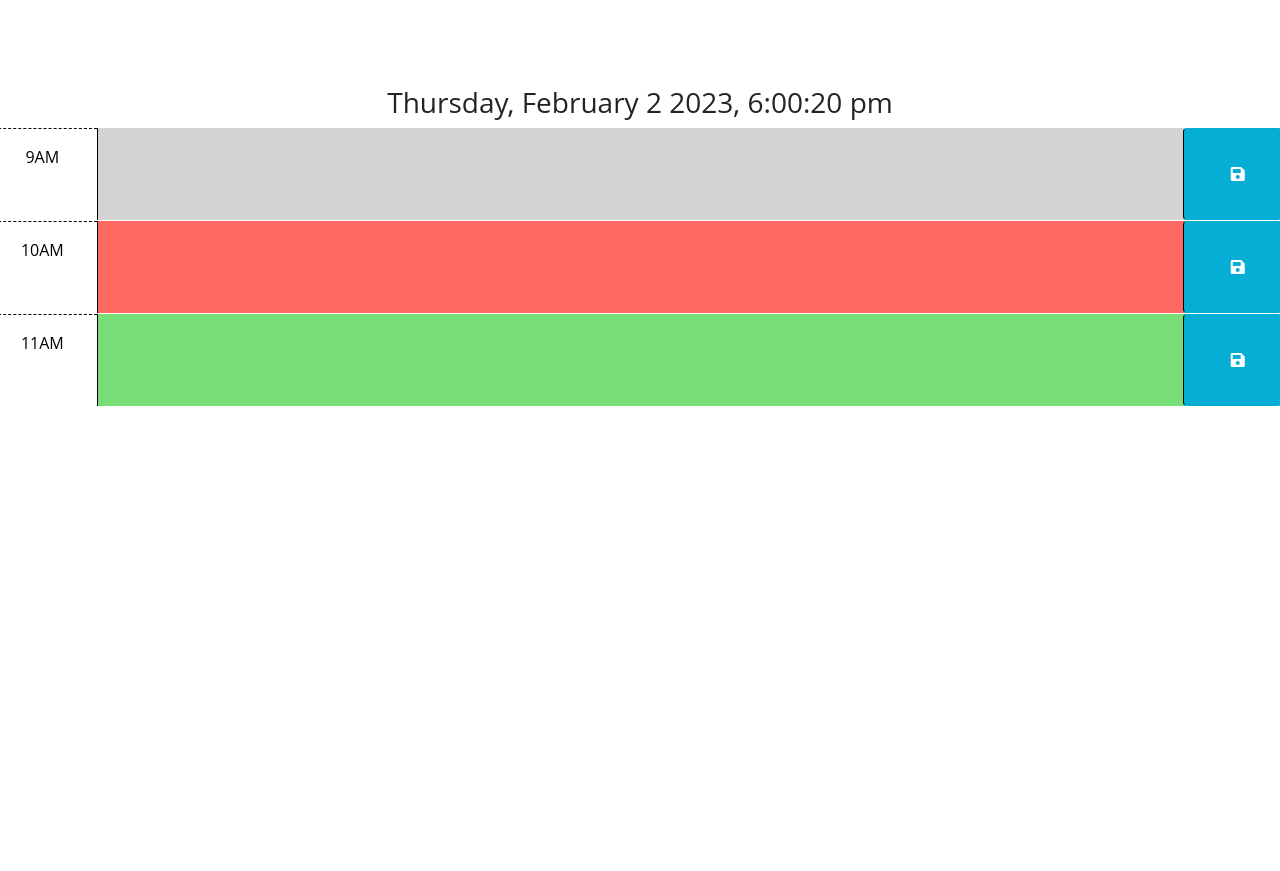
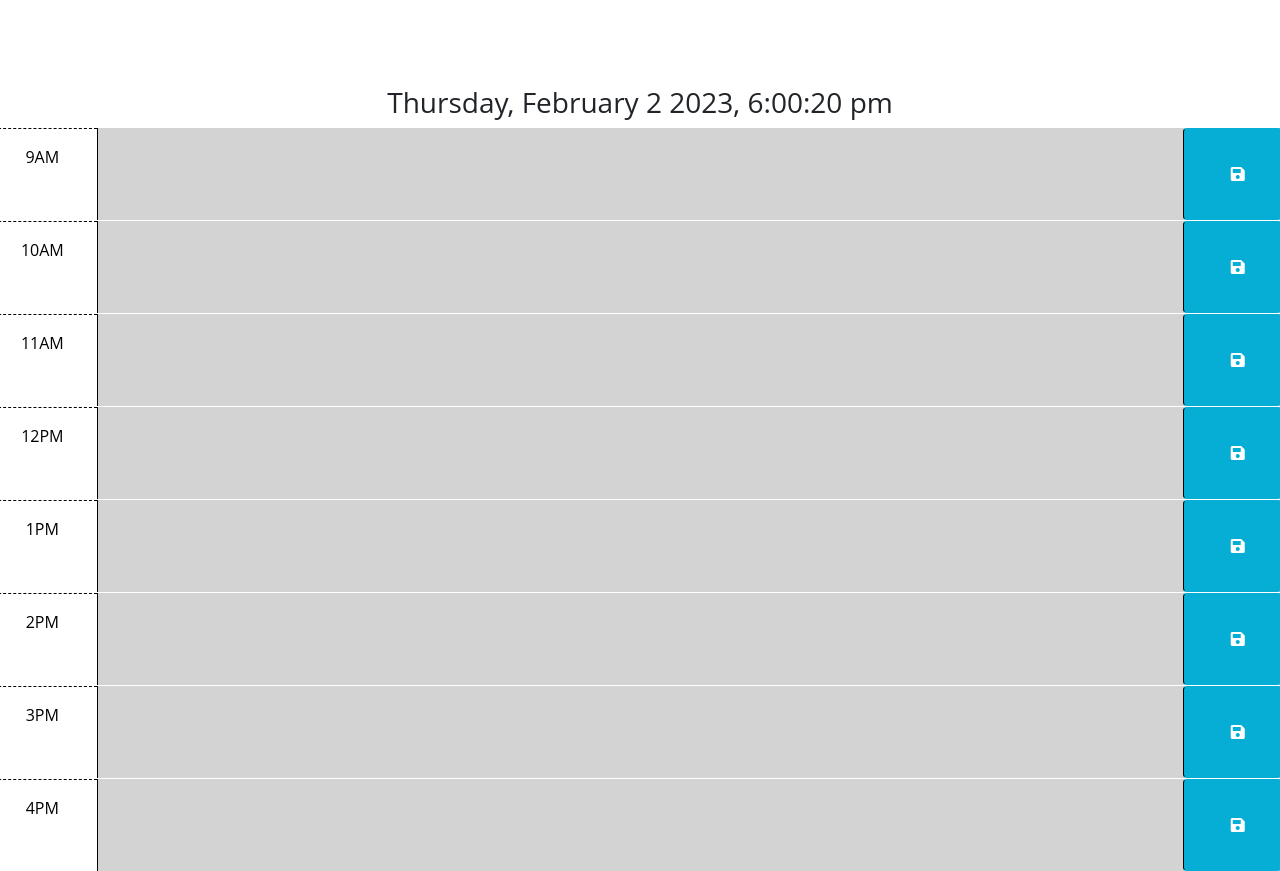
Before and after one commit to 2x997JL/work-day-scheduler, a plain HTML site: page index.html in a window 1280 px wide. Shown: the part 166-1037 px from the top of the page. Before the commit the page ends 800 px from the top, so only its background shows below. Drawn offline with nearby package versions, Linux system fonts and the light colour scheme; files that its build step writes are made by us from their sources.

Commit message:
added js code

```diff
--- a/Assets/script.js
+++ b/Assets/script.js
@@ -1,6 +1,20 @@
 const updateTime = () => {
   const currentTime = dayjs().format('dddd, MMMM D YYYY, h:mm:ss a');
   document.getElementById('current-time').innerHTML = currentTime;
+
+  const currentHour = dayjs().hour();
+  const timeBlocks = document.querySelectorAll('.time-block');
+
+  timeBlocks.forEach(block => {
+    const blockHour = parseInt(block.id, 10);
+    if (blockHour < currentHour) {
+      block.classList.add('past');
+    } else if (blockHour === currentHour) {
+      block.classList.add('present');
+    } else {
+      block.classList.add('future');
+    }
+  });
 };
 
 updateTime();
--- a/index.html
+++ b/index.html
@@ -10,7 +10,7 @@
   <link rel="stylesheet" href="https://use.fontawesome.com/releases/v5.8.1/css/all.css"
     integrity="sha384-50oBUHEmvpQ+1lW4y57PTFmhCaXp0ML5d60M1M7uH2+nqUivzIebhndOJK28anvf" crossorigin="anonymous" />
   <link href="https://fonts.googleapis.com/css2?family=Fira+Sans:wght@400;700&display=swap" rel="stylesheet" />
-  <link rel="stylesheet" href="style.css" />
+  <link rel="stylesheet" href="Assets/style.css" />
   <title>Work Day Scheduler</title>
 </head>
 
@@ -31,8 +31,7 @@
     </div>
   </div>
 
-  <!-- Example of a past time block. The "past" class adds a gray background color. -->
-  <div id="hour-9" class="row time-block past">
+  <div id="9" class="row time-block">
     <div class="col-2 col-md-1 hour text-center py-3">9AM</div>
     <textarea class="col-8 col-md-10 description" rows="3"> </textarea>
     <button class="btn saveBtn col-2 col-md-1" aria-label="save">
@@ -40,8 +39,7 @@
     </button>
   </div>
 
-  <!-- Example of a present time block. The "present" class adds a red background color. -->
-  <div id="hour-10" class="row time-block present">
+  <div id="10" class="row time-block">
     <div class="col-2 col-md-1 hour text-center py-3">10AM</div>
     <textarea class="col-8 col-md-10 description" rows="3"> </textarea>
     <button class="btn saveBtn col-2 col-md-1" aria-label="save">
@@ -49,14 +47,54 @@
     </button>
   </div>
 
-  <!-- Example of a future time block. The "future" class adds a green background color. -->
-  <div id="hour-11" class="row time-block future">
+  <div id="11" class="row time-block">
     <div class="col-2 col-md-1 hour text-center py-3">11AM</div>
     <textarea class="col-8 col-md-10 description" rows="3"> </textarea>
     <button class="btn saveBtn col-2 col-md-1" aria-label="save">
       <i class="fas fa-save" aria-hidden="true"></i>
     </button>
   </div>
+
+  <div id="12" class="row time-block">
+    <div class="col-2 col-md-1 hour text-center py-3">12PM</div>
+    <textarea class="col-8 col-md-10 description" rows="3"> </textarea>
+    <button class="btn saveBtn col-2 col-md-1" aria-label="save">
+      <i class="fas fa-save" aria-hidden="true"></i>
+    </button>
+  </div>
+
+  <div id="13" class="row time-block">
+    <div class="col-2 col-md-1 hour text-center py-3">1PM</div>
+    <textarea class="col-8 col-md-10 description" rows="3"> </textarea>
+    <button class="btn saveBtn col-2 col-md-1" aria-label="save">
+      <i class="fas fa-save" aria-hidden="true"></i>
+    </button>
+  </div>
+
+  <div id="14" class="row time-block">
+    <div class="col-2 col-md-1 hour text-center py-3">2PM</div>
+    <textarea class="col-8 col-md-10 description" rows="3"> </textarea>
+    <button class="btn saveBtn col-2 col-md-1" aria-label="save">
+      <i class="fas fa-save" aria-hidden="true"></i>
+    </button>
+  </div>
+
+  <div id="15" class="row time-block">
+    <div class="col-2 col-md-1 hour text-center py-3">3PM</div>
+    <textarea class="col-8 col-md-10 description" rows="3"> </textarea>
+    <button class="btn saveBtn col-2 col-md-1" aria-label="save">
+      <i class="fas fa-save" aria-hidden="true"></i>
+    </button>
+  </div>
+
+  <div id="16" class="row time-block">
+    <div class="col-2 col-md-1 hour text-center py-3">4PM</div>
+    <textarea class="col-8 col-md-10 description" rows="3"> </textarea>
+    <button class="btn saveBtn col-2 col-md-1" aria-label="save">
+      <i class="fas fa-save" aria-hidden="true"></i>
+    </button>
+  </div>
+
   </div>
 
   <script src="https://cdnjs.cloudflare.com/ajax/libs/jquery/3.2.1/jquery.min.js"></script>
```
